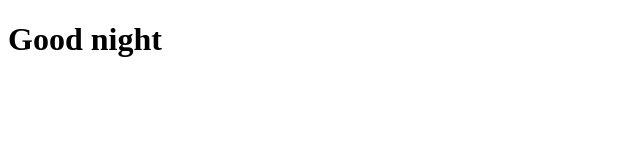
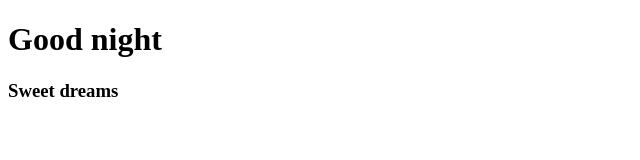
Before and after one commit to Tripathi-Shivam/myDemoApp, a plain HTML site: page index.html in a window 1280 px wide. Shown: the whole page, without its empty margins (0-640 px from the left). Drawn offline with Linux system fonts and the light colour scheme.

Commit message:
Added new file

```diff
--- a/app.js
+++ b/app.js
@@ -0,0 +1 @@
+console.log("Hello world!");
--- a/index.html
+++ b/index.html
@@ -7,5 +7,6 @@
 </head>
 <body>
   <h1 id="container">Good night</h1>
+  <h3 class="parts">Sweet dreams</h3>
 </body>
 </html>
```
Also changed, not shown: log.txt (added), 1 other file.
